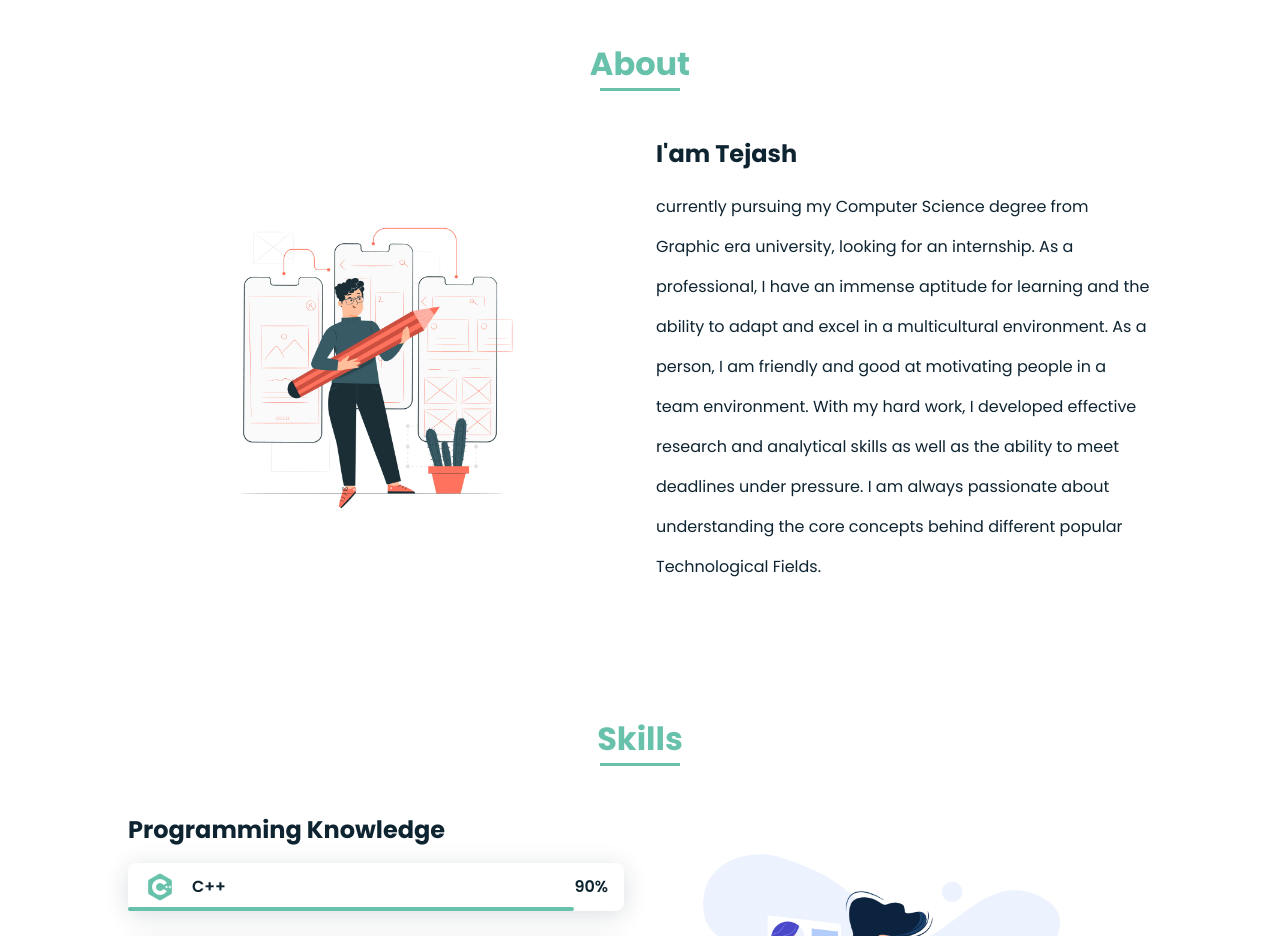
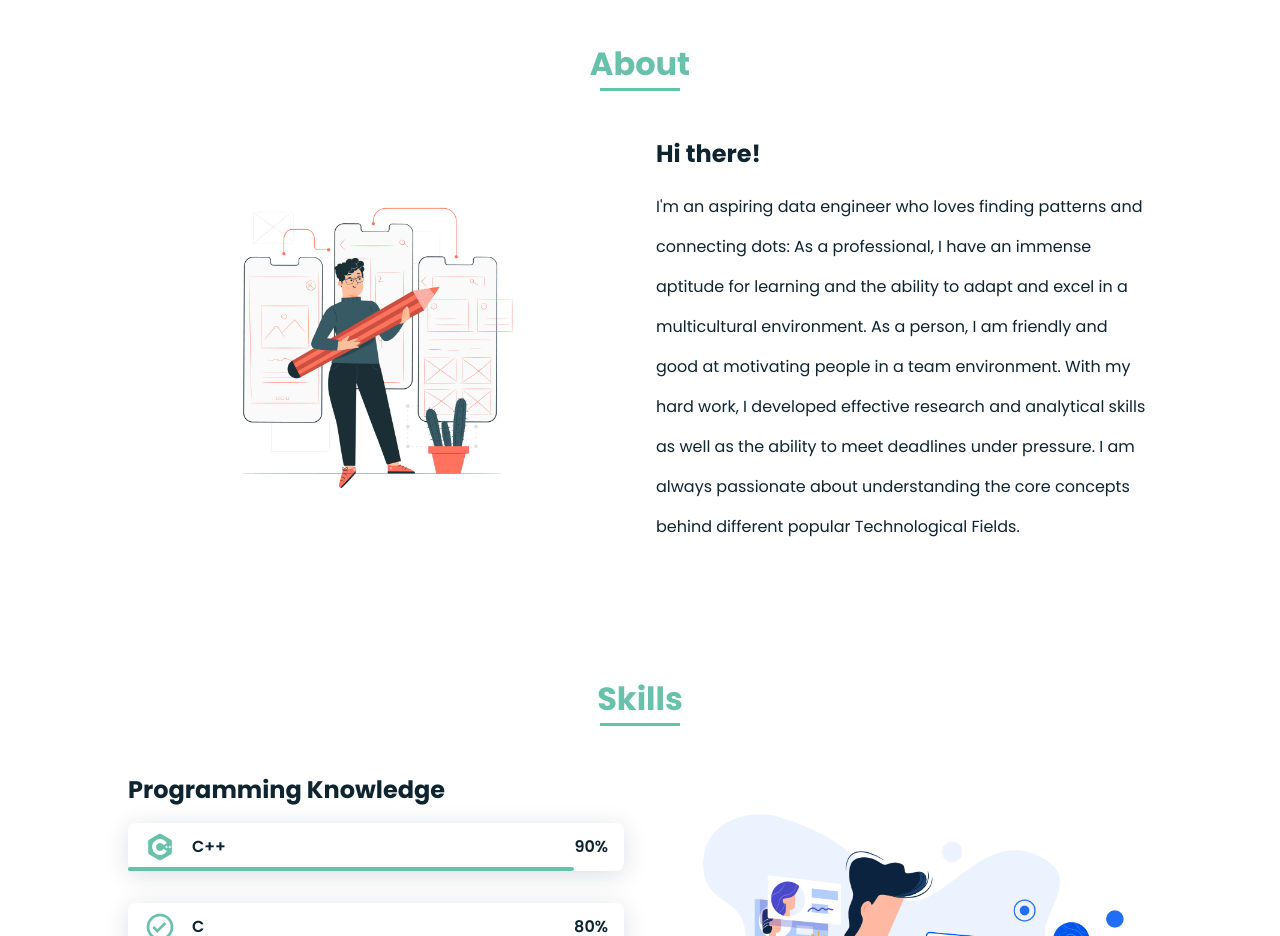
Before and after one commit to tejasjbansal/Portfolio, a plain HTML site: page index.html in a window 1280 px wide. Shown: the part 840-1776 px from the top of the page. Drawn offline with nearby package versions, Linux system fonts and the light colour scheme.

Commit message:
Update index.html

```diff
--- a/index.html
+++ b/index.html
@@ -66,8 +66,8 @@
                     </div>
 
                     <div>
-                        <h2 class="about__subtitle">I'am Tejash</h2>
-                        <p class="about__text">currently pursuing my Computer Science degree from Graphic era university, looking for an internship. As a professional, I have an immense aptitude for learning and the ability to adapt and excel in a multicultural environment. As a person, I am friendly and good at motivating people in a team environment. With my hard work, I developed effective research and analytical skills as well as the ability to meet deadlines under pressure. I am always passionate about understanding the core concepts behind different popular Technological Fields.</p>
+                        <h2 class="about__subtitle">Hi there!</h2>
+                        <p class="about__text"> I'm an aspiring data engineer who loves finding patterns and connecting dots: As a professional, I have an immense aptitude for learning and the ability to adapt and excel in a multicultural environment. As a person, I am friendly and good at motivating people in a team environment. With my hard work, I developed effective research and analytical skills as well as the ability to meet deadlines under pressure. I am always passionate about understanding the core concepts behind different popular Technological Fields.</p>
                     </div>
                 </div>
             </section>
```
